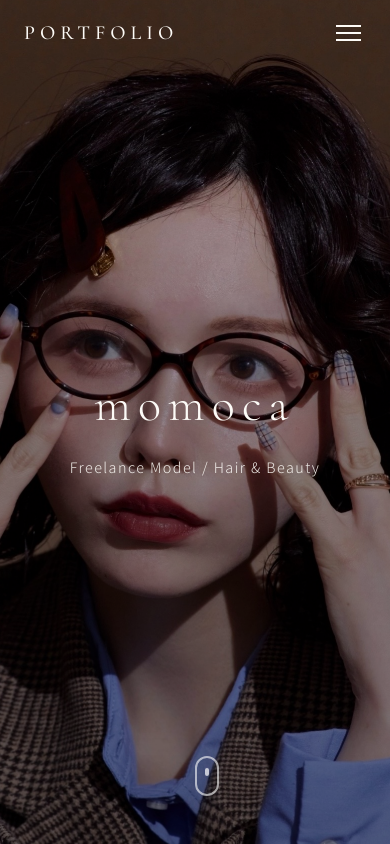
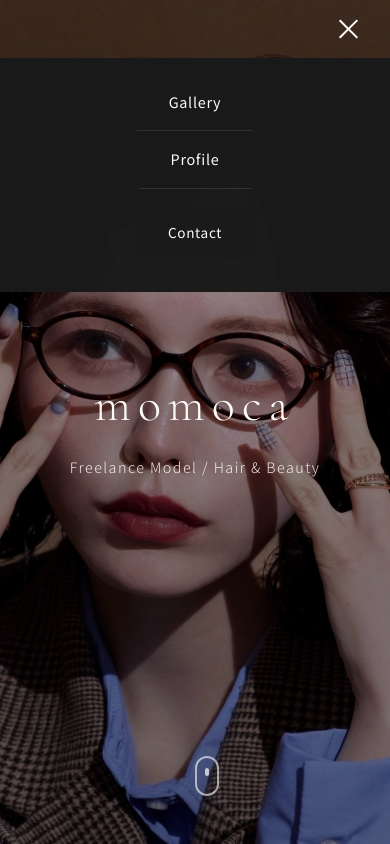
Before and after one commit to masa061580/momomaru-lp, a website: page index.html in a window 390 px wide. Both pictures are taken after a click on the button "メニュー". Shown: the top 844 px of the page. Drawn offline with nearby package versions, Linux system fonts and the light colour scheme.

Commit message:
Update profile content, fix mobile menu, right-align navbar

```diff
--- a/index.html
+++ b/index.html
@@ -18,7 +18,7 @@
 <body>
     <!-- Navigation -->
     <nav class="navbar">
-        <div class="nav-logo">PORTFOLIO</div>
+
         <div class="nav-links">
             <a href="#gallery" class="nav-link">Gallery</a>
             <a href="#about" class="nav-link">Profile</a>
@@ -70,7 +70,7 @@
                         </div>
                         <div class="profile-item">
                             <span class="profile-label">Hair</span>
-                            <span class="profile-value">ミディアム / ブラウン系</span>
+                            <span class="profile-value">ボブ / ブラウン系</span>
                         </div>
                         <div class="profile-item">
                             <span class="profile-label">Body Type</span>
@@ -78,7 +78,7 @@
                         </div>
                         <div class="profile-item">
                             <span class="profile-label">Personal Color</span>
-                            <span class="profile-value">ブルベ・夏</span>
+                            <span class="profile-value">ブルベ夏</span>
                         </div>
                         <div class="profile-item">
                             <span class="profile-label">Experience</span>
@@ -86,8 +86,13 @@
                         </div>
                     </div>
                     <p class="profile-message">
-                        「髪を通じて、人の魅力を引き出すお手伝いができれば幸いです。
-                        サロンの雰囲気やスタイルを表現するため、常に柔軟な対応を心がけています。」
+                        ナチュラルさの中に、品のある女性らしさを大切にしており、<br>
+                        ヘアやファッションの魅力が自然に伝わる表現を得意としています。<br>
+                        カメラの前ではもちろん、現場でのコミュニケーションや空気感も大切にし、<br>
+                        「一緒にお仕事がしやすい」「またお願いしたい」と思っていただける存在であることを心がけています。<br><br>
+                        美容師さんの世界観や、ブランドの想い・ストーリーに寄り添いながら、<br>
+                        作品や商品がより魅力的に伝わるお手伝いができたら嬉しいです。<br>
+                        サロンモデル、ヘアケア・アパレル・広告など、幅広くご相談ください。
                     </p>
                 </div>
             </div>
@@ -163,7 +168,7 @@
             <p class="contact-text">
                 お仕事のご依頼・お問い合わせはこちらから
             </p>
-            <a href="mailto:contact@momoca.example.com" class="contact-btn">
+            <a href="mailto:peachan.369@gmail.com" class="contact-btn">
                 お問い合わせ
             </a>
         </div>
--- a/style.css
+++ b/style.css
@@ -73,7 +73,7 @@ a {
     left: 0;
     right: 0;
     display: flex;
-    justify-content: space-between;
+    justify-content: flex-end;
     align-items: center;
     padding: 1.5rem 3rem;
     z-index: 1000;
@@ -664,10 +664,48 @@ a {
 
     .nav-links {
         display: none;
+        position: absolute;
+        top: 100%;
+        left: 0;
+        right: 0;
+        flex-direction: column;
+        background: rgba(26, 26, 26, 0.98);
+        padding: 1rem 0;
+        gap: 0;
+    }
+
+    .nav-links.active {
+        display: flex;
+    }
+
+    .nav-links .nav-link,
+    .nav-links .nav-btn {
+        padding: 1rem 2rem;
+        color: var(--color-warm-white);
+        text-align: center;
+        border-bottom: 1px solid rgba(255, 255, 255, 0.1);
+    }
+
+    .nav-links .nav-btn {
+        margin: 1rem 2rem;
+        border-radius: 4px;
+        border-bottom: none;
     }
 
     .mobile-menu-btn {
         display: flex;
+    }
+
+    .mobile-menu-btn.active span:nth-child(1) {
+        transform: rotate(45deg) translate(5px, 5px);
+    }
+
+    .mobile-menu-btn.active span:nth-child(2) {
+        opacity: 0;
+    }
+
+    .mobile-menu-btn.active span:nth-child(3) {
+        transform: rotate(-45deg) translate(5px, -5px);
     }
 
     .about {
```
